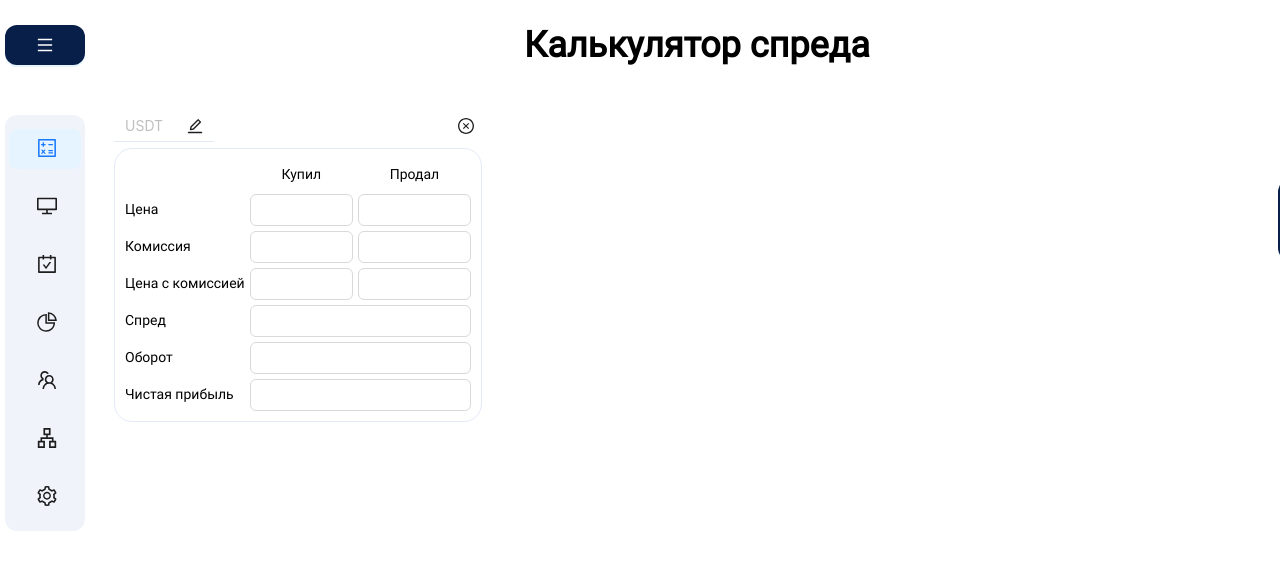
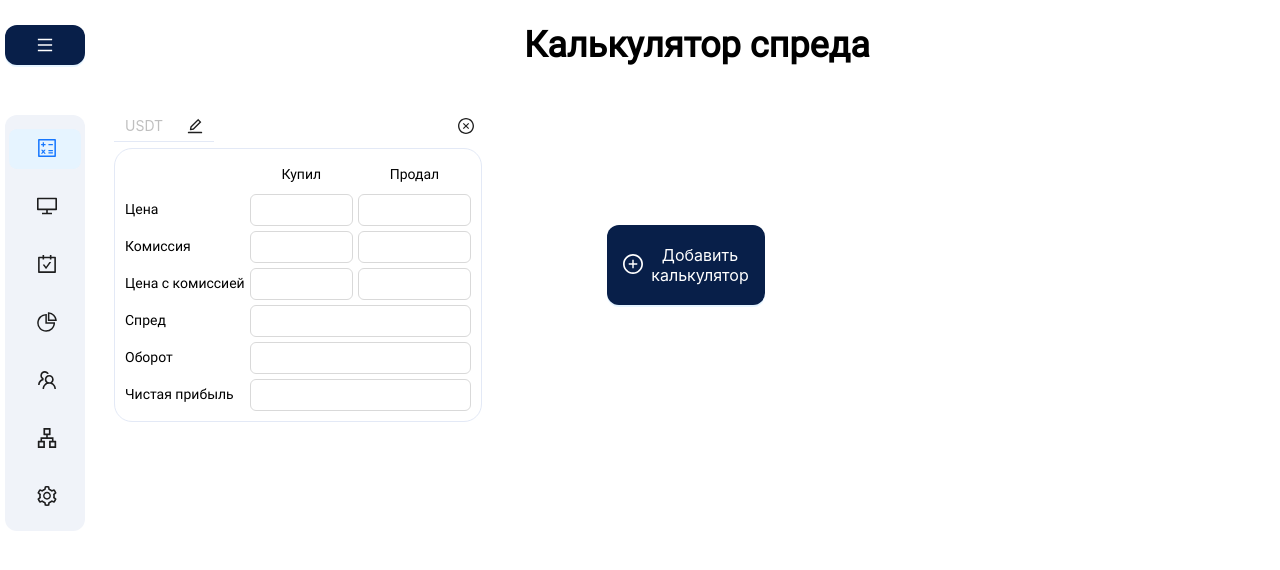
Before and after one commit to DelMaradinho/P2P-Keeper, a React (Create React App) app: page /calculator in a window 1280 px wide. Shown: the top 570 px of the page. Built offline with nearby package versions, Linux system fonts and the light colour scheme.

Commit message:
fix: calculator add button

```diff
--- a/src/components/CalculatorItem/CalculatorItem.js
+++ b/src/components/CalculatorItem/CalculatorItem.js
@@ -4,21 +4,24 @@ import "./CalculatorItem.scss";
 import { CloseCircleOutlined, EditOutlined } from "@ant-design/icons";
 
 const CalculatorItem = ({ deleteFunction }) => {
-  const [data, setData] = useState([]);
   const [priceSell, setPriceSell] = useState("");
   const [commissionSell, setCommissionSell] = useState("");
   const [priceWithCommissionSell, setPriceWithCommissionSell] = useState("");
   const [priceBuy, setPriceBuy] = useState("");
   const [commissionBuy, setCommissionBuy] = useState("");
   const [priceWithCommissionBuy, setPriceWithCommissionBuy] = useState("");
-  const [open, setOpen] = useState(false);
+  // const [open, setOpen] = useState(false);
+  const [isFocused, setIsFocused] = useState(false);
 
-  const handleOk = () => {
-    setOpen(false);
-  };
-  const handleCancel = () => {
-    setOpen(false);
-  };
+  const handleFocus = () => setIsFocused(true);
+  const handleBlur = () => setIsFocused(false);
+
+  // const handleOk = () => {
+  //   setOpen(false);
+  // };
+  // const handleCancel = () => {
+  //   setOpen(false);
+  // };
 
   useEffect(() => {
     if (priceSell && commissionSell) {
@@ -51,6 +54,8 @@ const CalculatorItem = ({ deleteFunction }) => {
           bordered={false}
           suffix={<EditOutlined style={{ fontSize: 16 }} />}
           placeholder="USDT"
+          onFocus={handleFocus}
+          onBlur={handleBlur}
           style={{
             width: 100,
             borderBottom: "1px solid #e3e9f6",
@@ -65,7 +70,7 @@ const CalculatorItem = ({ deleteFunction }) => {
             icon={<CloseCircleOutlined style={{ fontSize: 16 }} />}
             onClick={() => {
               Modal.confirm({
-                content: "Вы правда хотите удалить эту формулу?",
+                content: "Вы правда хотите удалить этот калькулятор?",
                 okText: "Да",
                 cancelText: "Нет",
                 okButtonProps: {
@@ -89,7 +94,7 @@ const CalculatorItem = ({ deleteFunction }) => {
           />
         </Space>
       </div>
-      <div className="calculator__container">
+      <div className={`calculator__container ${isFocused ? "focused" : ""}`}>
         <div className="calculator__blank"></div>
         <div className="calculator__buy">Купил</div>
         <div className="calculator__sell">Продал</div>
@@ -98,12 +103,16 @@ const CalculatorItem = ({ deleteFunction }) => {
           <Input
             value={priceBuy}
             onChange={(e) => handleChange(e.target.value, setPriceBuy)}
+            onFocus={handleFocus}
+            onBlur={handleBlur}
           />
         </div>
         <div className="calculator__price__sell">
           <Input
             value={priceSell}
             onChange={(e) => handleChange(e.target.value, setPriceSell)}
+            onFocus={handleFocus}
+            onBlur={handleBlur}
           />
         </div>
         <div className="calculator__commission">Комиссия</div>
@@ -111,12 +120,16 @@ const CalculatorItem = ({ deleteFunction }) => {
           <Input
             value={commissionBuy}
             onChange={(e) => handleChange(e.target.value, setCommissionBuy)}
+            onFocus={handleFocus}
+            onBlur={handleBlur}
           />
         </div>
         <div className="calculator__commission__sell">
           <Input
             value={commissionSell}
             onChange={(e) => handleChange(e.target.value, setCommissionSell)}
+            onFocus={handleFocus}
+            onBlur={handleBlur}
           />
         </div>
         <div className="calculator__priceWithCommission">Цена с комиссией</div>
@@ -128,15 +141,15 @@ const CalculatorItem = ({ deleteFunction }) => {
         </div>
         <div className="calculator__spread">Спред</div>
         <div className="calculator__spread__amount">
-          <Input />
+          <Input onFocus={handleFocus} onBlur={handleBlur} />
         </div>
         <div className="calculator__turnover">Оборот</div>
         <div className="calculator__turnover__amount">
-          <Input />
+          <Input onFocus={handleFocus} onBlur={handleBlur} />
         </div>
         <div className="calculator__netProfit">Чистая прибыль</div>
         <div className="calculator__netProfit__amount">
-          <Input />
+          <Input onFocus={handleFocus} onBlur={handleBlur} />
         </div>
       </div>
     </div>
--- a/src/components/CalculatorItem/CalculatorItem.scss
+++ b/src/components/CalculatorItem/CalculatorItem.scss
@@ -23,7 +23,7 @@
         box-sizing: border-box;
         border-radius: 18px;
         line-height: 30px;
-        &:hover {
+        &:hover, &.focused {
             background-color: rgb(240, 243, 249);
         }
     }
@@ -69,18 +69,27 @@
         grid-area: spread;
         &__amount{
             grid-area: spread__amount;
+            & > input {
+                text-align: center;
+            }
         }
     }
     &__turnover{
         grid-area: turnover;
         &__amount{
             grid-area: turnover__amount;
+            & > input {
+                text-align: center;
+            }
         }
     }
     &__netProfit{
         grid-area: netProfit;
         &__amount{
             grid-area: netProfit__amount;
+            & > input {
+                text-align: center;
+            }
         }
     }
 
--- a/src/components/NewFormulaButton/NewFormulaButton.js
+++ b/src/components/NewFormulaButton/NewFormulaButton.js
@@ -3,9 +3,13 @@ import { PlusCircleOutlined } from "@ant-design/icons";
 import { Button } from "antd";
 import "./NewFormulaButton.scss";
 
-const NewFormulaButton = ({ addFunction, buttonText }) => {
+const NewFormulaButton = ({ addFunction, buttonText, fixed = true }) => {
   return (
-    <div className="newFormula">
+    <div
+      className={`newFormula ${
+        fixed ? "newFormula__fixed" : "newFormula__notFixed"
+      }`}
+    >
       <Button
         type="primary"
         shape="round"
--- a/src/components/NewFormulaButton/NewFormulaButton.scss
+++ b/src/components/NewFormulaButton/NewFormulaButton.scss
@@ -1,6 +1,12 @@
 .newFormula {
-  position: fixed;
-  top: 180px;
+  &__fixed{
+    position: fixed;
+    top: 180px;
+  }
+  &__notFixed {
+    align-self: center; /* для вертикального выравнивания */
+    justify-self: center; /* для горизонтального выравнивания */
+  }
   & > button {
     display: flex !important;
     align-items: center !important;
--- a/src/pages/calculator/calculator.scss
+++ b/src/pages/calculator/calculator.scss
@@ -22,6 +22,8 @@
         width: 1144px;
         display: grid;
         grid-template-columns: repeat(3, 1fr);
+        grid-template-rows: 310px;
+        grid-auto-rows: 310px;
         gap: 20px;
         padding: 20px 0;
         margin-right: 20px;
--- a/src/pages/calculator/index.js
+++ b/src/pages/calculator/index.js
@@ -9,7 +9,7 @@ function Calculator() {
     <span>
       Добавить
       <br />
-      формулу
+      калькулятор
     </span>
   );
 
@@ -21,7 +21,7 @@ function Calculator() {
   const [itemKeys, setItemKeys] = useState([0]);
 
   const addItem = () => {
-    setItemKeys((prevKeys) => [prevKeys.length, ...prevKeys]);
+    setItemKeys((prevKeys) => [...prevKeys, prevKeys.length]);
     console.log(itemKeys);
   };
 
@@ -40,9 +40,11 @@ function Calculator() {
                 deleteFunction={() => deleteItem(key)}
               />
             ))}
-        </div>
-        <div className="right__button__container">
-          <NewFormulaButton addFunction={addItem} buttonText={buttonText} />
+          <NewFormulaButton
+            addFunction={addItem}
+            buttonText={buttonText}
+            fixed={false}
+          />
         </div>
       </div>
     </div>
```
Also changed, not shown: 2 other files (tests, documents, lock files or other folders).
